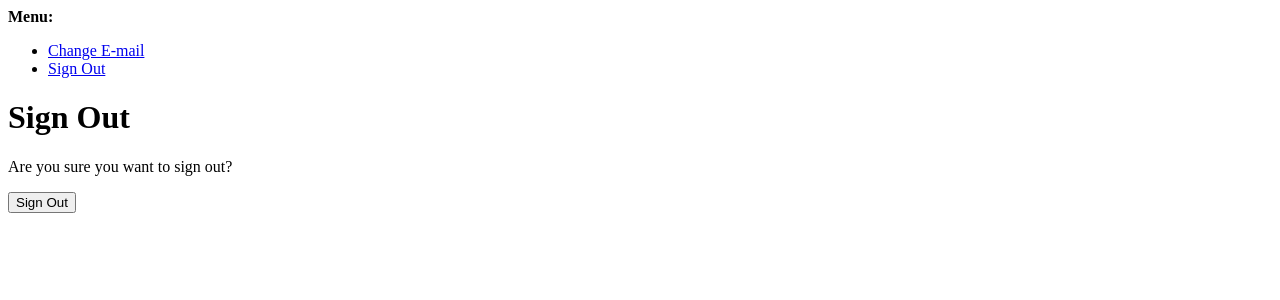
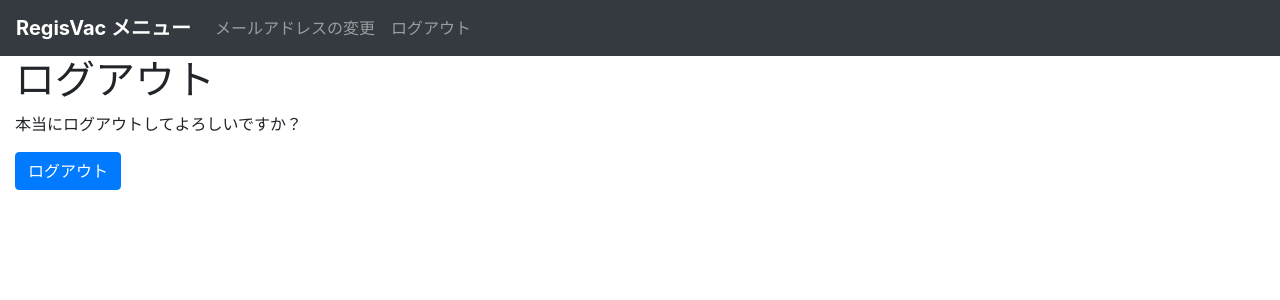
Before and after one commit to Nattchi/RegisVac, a Django app: page /accounts/logout/ in a window 1280 px wide. Shown: the top 300 px of the page. Run offline with Django 3.2, Linux system fonts and the light colour scheme; the visitor is signed in with stand-in values (Sample User, id 1); some libraries are stand-ins or nearby versions.

Commit message:
学生証番号: 21T0013 氏名: 廣瀬理陽
最終課題提出。
ログイン・新規登録・ログアウト画面の改良。

```diff
--- a/RegisVac/settings.py
+++ b/RegisVac/settings.py
@@ -25,7 +25,7 @@ SECRET_KEY = 'knu6@q#hyr79f%9wv(6hug@lh=wg(f#razynclxcxou7%doaxt'
 # SECURITY WARNING: don't run with debug turned on in production!
 DEBUG = True
 
-ALLOWED_HOSTS = ['127.0.0.1']
+ALLOWED_HOSTS = ['localhost', '127.0.0.1']
 
 
 # Application definition
--- a/templates/allauth/account/base.html
+++ b/templates/allauth/account/base.html
@@ -2,15 +2,45 @@
 <html>
   <head>
     <title>{% block head_title %}{% endblock %}</title>
+    <meta charset="utf-8">
+    <meta name="viewport" content="width=device-width, initial-scale=1">
+    <link rel="stylesheet" href="https://maxcdn.bootstrapcdn.com/bootstrap/4.1.3/css/bootstrap.min.css">
+    <script src="https://ajax.googleapis.com/ajax/libs/jquery/3.3.1/jquery.min.js"></script>
+    <script src="https://cdnjs.cloudflare.com/ajax/libs/popper.js/1.14.3/umd/popper.min.js"></script>
+    <script src="https://maxcdn.bootstrapcdn.com/bootstrap/4.1.3/js/bootstrap.min.js"></script>
     {% block extra_head %}
     {% endblock %}
   </head>
   <body>
     {% block body %}
 
+    <nav class="navbar navbar-expand-sm bg-dark navbar-dark">
+      <!-- Brand/logo -->
+      <strong class="navbar-brand">RegisVac メニュー</strong>
+
+      <!-- Links -->
+      <ul class="navbar-nav">
+        {% if user.is_authenticated %}
+        <li class="nav-item">
+          <a class="nav-link" href="{% url 'account_email' %}">メールアドレスの変更</a>
+        </li>
+        <li class="nav-item">
+          <a class="nav-link" href="{% url 'account_logout' %}">ログアウト</a>
+        </li>
+        {% else %}
+        <li class="nav-item">
+          <a class="nav-link" href="{% url 'account_login' %}">ログイン</a>
+        </li>
+        <li class="nav-item">
+          <a class="nav-link" href="{% url 'account_signup' %}">新規登録</a>
+        </li>
+        {% endif %}
+      </ul>
+    </nav>
+
     {% if messages %}
-    <div>
-      <strong>Messages:</strong>
+    <div class="alert alert-info">
+      <strong>メッセージ:</strong>
       <ul>
         {% for message in messages %}
         <li>{{message}}</li>
@@ -19,18 +49,6 @@
     </div>
     {% endif %}
 
-    <div>
-      <strong>Menu:</strong>
-      <ul>
-        {% if user.is_authenticated %}
-        <li><a href="{% url 'account_email' %}">Change E-mail</a></li>
-        <li><a href="{% url 'account_logout' %}">Sign Out</a></li>
-        {% else %}
-        <li><a href="{% url 'account_login' %}">Sign In</a></li>
-        <li><a href="{% url 'account_signup' %}">Sign Up</a></li>
-        {% endif %}
-      </ul>
-    </div>
     {% block content %}
     {% endblock %}
     {% endblock %}
--- a/templates/allauth/account/logout.html
+++ b/templates/allauth/account/logout.html
@@ -5,17 +5,23 @@
 {% block head_title %}{% trans "Sign Out" %}{% endblock %}
 
 {% block content %}
-<h1>{% trans "Sign Out" %}</h1>
+<div class="container-fluid">
+  <h1>{% trans "ログアウト" %}</h1>
+</div>
 
-<p>{% trans 'Are you sure you want to sign out?' %}</p>
+<div class="container-fluid">
+  <p>{% trans "本当にログアウトしてよろしいですか？" %}</p>
+</div>
 
+<div class="container-fluid">
   <form method="post" action="{% url 'account_logout' %}">
     {% csrf_token %}
     {% if redirect_field_value %}
     <input type="hidden" name="{{ redirect_field_name }}" value="{{ redirect_field_value }}"/>
     {% endif %}
-  <button type="submit">{% trans 'Sign Out' %}</button>
+    <button class="btn btn-primary" type="submit">{% trans 'ログアウト' %}</button>
   </form>
+</div>
 
 
 {% endblock %}
```
Also changed, not shown: templates/allauth/account/login.html (+40 -15 lines), templates/allauth/account/signup.html (+44 -10 lines). Lines whose indentation alone changed are shown as unchanged.
